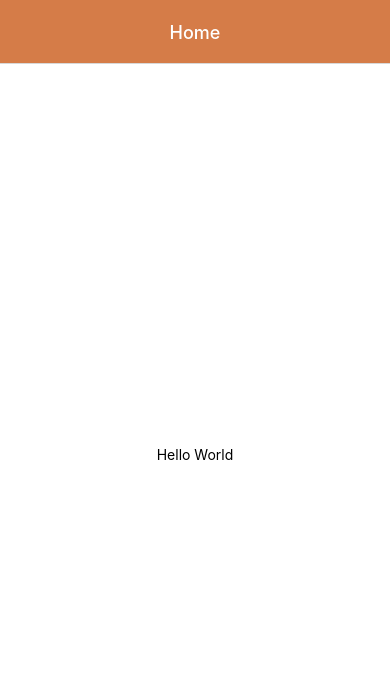
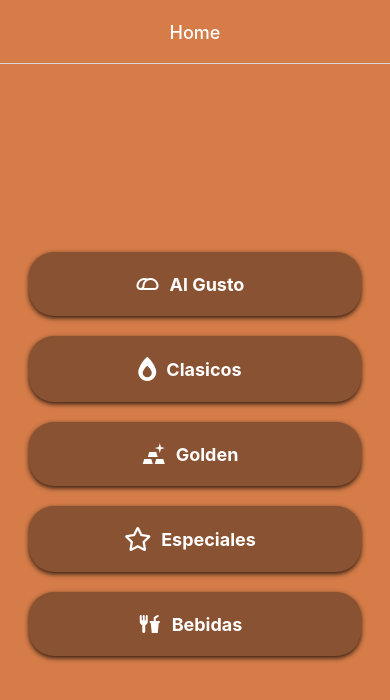
Before and after one commit to Lgouche/MyApp, a React Native app: screen /Home in a window 390 px wide. Shown: the top 700 px of the page. Built offline with nearby package versions, Linux system fonts and the light colour scheme.

Commit message:
Diseño Pantalla Home

```diff
--- a/package.json
+++ b/package.json
@@ -19,7 +19,8 @@
     "react-native": "0.74.1",
     "react-native-gesture-handler": "~2.16.1",
     "react-native-safe-area-context": "4.10.1",
-    "react-native-screens": "3.31.1"
+    "react-native-screens": "3.31.1",
+    "react-native-vector-icons": "^10.1.0"
   },
   "devDependencies": {
     "@babel/core": "^7.20.0"
--- a/screens/Home.js
+++ b/screens/Home.js
@@ -1,19 +1,33 @@
 import React from 'react';
-import { StyleSheet, Text, View } from 'react-native';
+import { StyleSheet, Text, View, TouchableOpacity } from 'react-native';
 import 'react-native-gesture-handler';
+//Iconos
+import { MaterialCommunityIcons, FontAwesome5, FontAwesome6 } from '@expo/vector-icons';
 
 
 export default function App() {
-
-
-
-
-
-
-
   return (
     <View style={styles.container}>
-      <Text>Hello World</Text>
+      <TouchableOpacity style={styles.button}>
+        <MaterialCommunityIcons name="taco" size={24} color="white" />
+        <Text style={styles.buttonText}>Al Gusto</Text>
+      </TouchableOpacity>
+      <TouchableOpacity style={styles.button}>
+        <FontAwesome6 name="fire-flame-simple" size={24} color="white" />
+        <Text style={styles.buttonText}>Clasicos</Text>
+      </TouchableOpacity>
+      <TouchableOpacity style={styles.button}>
+        <MaterialCommunityIcons name="gold" size={24} color="white" />
+        <Text style={styles.buttonText}>Golden</Text>
+      </TouchableOpacity>
+      <TouchableOpacity style={styles.button}>
+        <FontAwesome5 name="star" size={24} color="white" />
+        <Text style={styles.buttonText}>Especiales</Text>
+      </TouchableOpacity>
+      <TouchableOpacity style={styles.button}>
+        <MaterialCommunityIcons name="food-fork-drink" size={24} color="white" />
+        <Text style={styles.buttonText}>Bebidas</Text>
+      </TouchableOpacity>
     </View>
   );
 }
@@ -21,8 +35,29 @@ export default function App() {
 const styles = StyleSheet.create({
   container: {
     flex: 1,
-    backgroundColor: '#fff',
+    backgroundColor: '#D57C48',
     alignItems: 'center',
     justifyContent: 'center',
   },
+  button: {
+    backgroundColor: '#895232',
+    margin: 10,
+    padding: 20,
+    width: '85%',
+    borderRadius: 25,
+    shadowColor: '#000',
+    shadowOffset: { width: 0, height: 2 },
+    shadowOpacity: 0.8,
+    shadowRadius: 5,
+    elevation: 7,
+    flexDirection: 'row',
+    justifyContent: 'center',
+    alignItems: 'center',
+  },
+  buttonText: {
+    color: '#fff',
+    fontSize: 18,
+    fontWeight: 'bold',
+    marginHorizontal: 10,
+  },
 });
```
Also changed, not shown: 2 other files (tests, documents, lock files or other folders).
